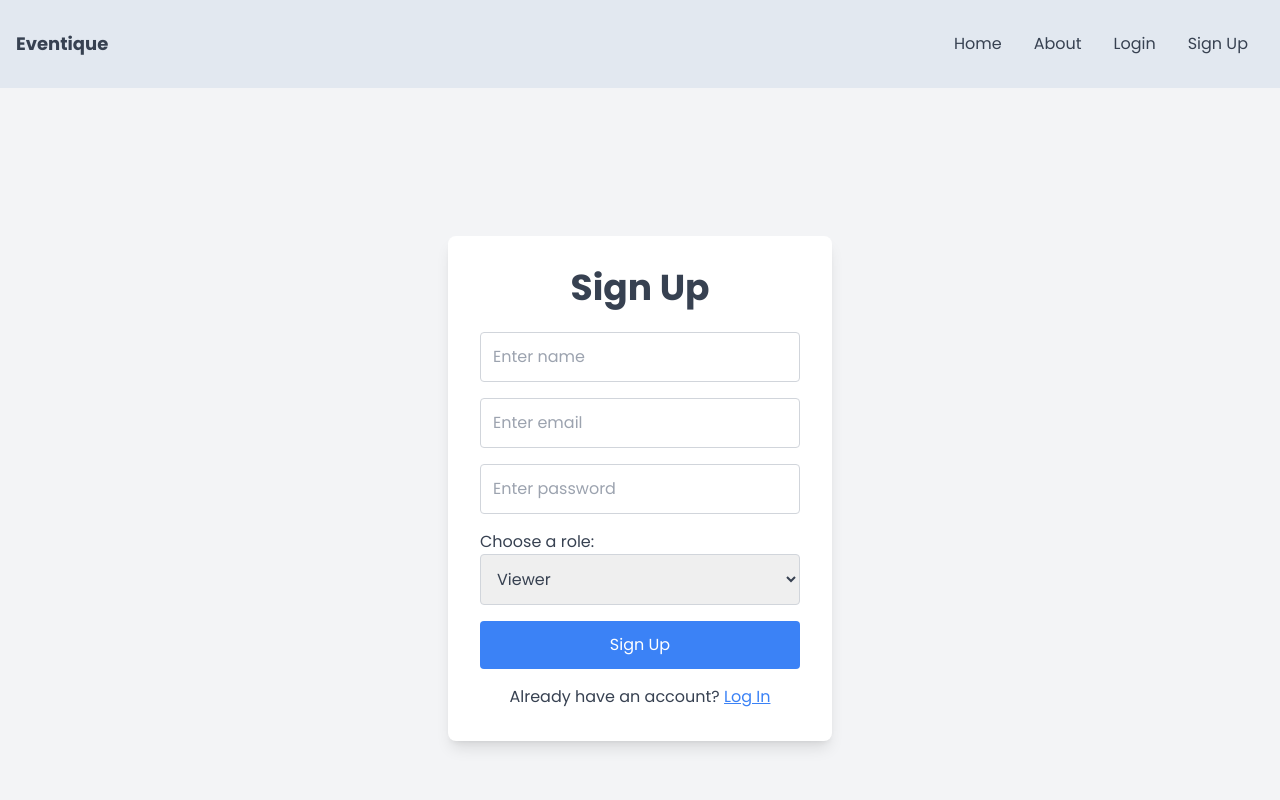
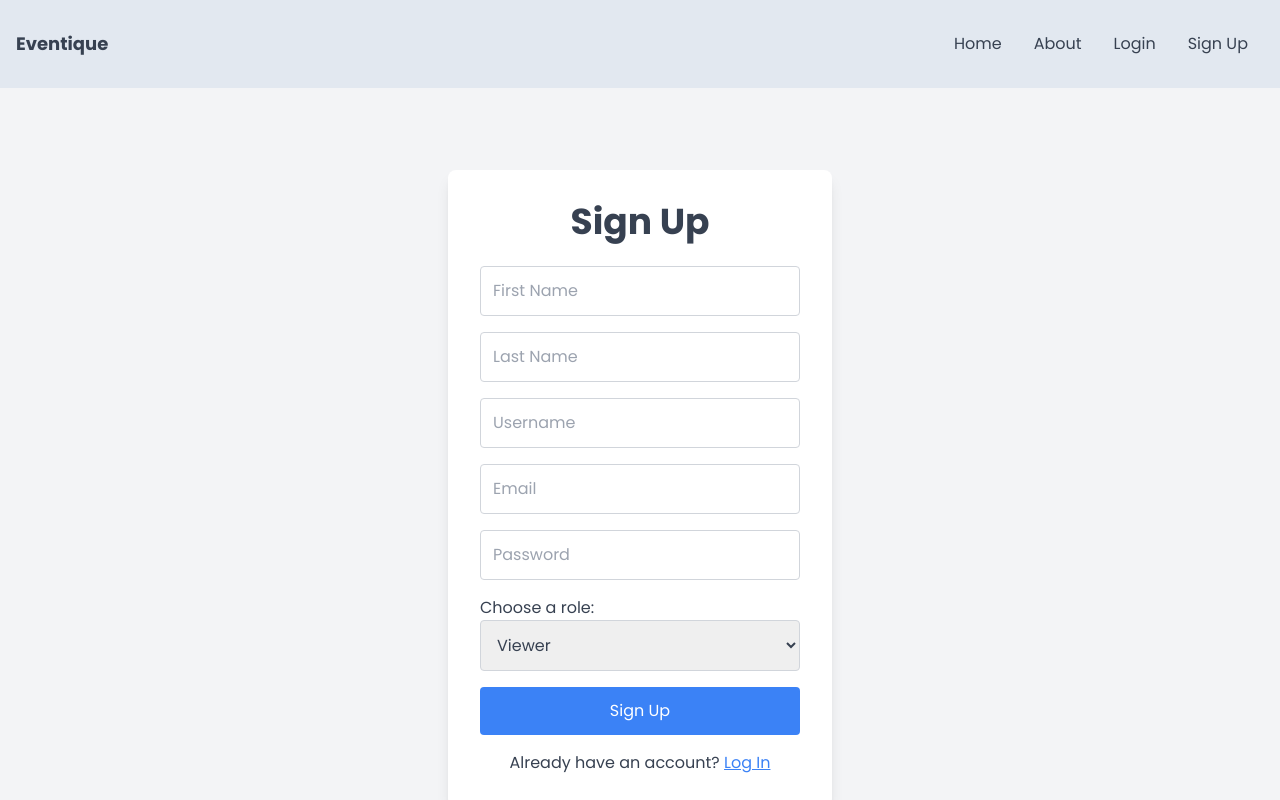
Before and after one commit to Sujan-Koirala021/eventique, a React (Vite) app in the folder client/: page /sign-up in a window 1280 px wide. Shown: the top 800 px of the page. Built offline with nearby package versions, Linux system fonts and the light colour scheme.

Commit message:
tenant conneected

```diff
--- a/client/package.json
+++ b/client/package.json
@@ -11,6 +11,7 @@
   },
   "dependencies": {
     "axios": "^1.7.2",
+    "permitio": "^2.5.0",
     "react": "^18.2.0",
     "react-dom": "^18.2.0",
     "react-icons": "^5.2.1",
--- a/client/src/pages/SignUpPage.jsx
+++ b/client/src/pages/SignUpPage.jsx
@@ -1,12 +1,14 @@
 import React, { useState } from 'react';
-import {Link} from 'react-router-dom';
+import { Link } from 'react-router-dom';
 import axios from 'axios';
 
 function SignupPage() {
-  const [name, setName] = useState('');
+  const [firstName, setFirstName] = useState('');
+  const [lastName, setLastName] = useState('');
+  const [username, setUsername] = useState('');
   const [email, setEmail] = useState('');
   const [password, setPassword] = useState('');
-  const [role, setRole] = useState('reader'); // Default role is 'reader'
+  const [role, setRole] = useState('viewer'); // Default role is 'viewer'
   const [error, setError] = useState('');
   const [success, setSuccess] = useState('');
 
@@ -17,7 +19,9 @@ function SignupPage() {
 
     try {
       const response = await axios.post('http://localhost:5000/api/register', {
-        username: name,
+        firstName,
+        lastName,
+        username,
         email,
         password,
         role,
@@ -37,17 +41,35 @@ function SignupPage() {
         {error && <div className="text-red-500 text-center mb-4">{error}</div>}
         {success && <div className="text-green-500 text-center mb-4">{success}</div>}
         <form onSubmit={handleSignup} className="flex flex-col space-y-4">
+          {/* <div className="flex space-x-2"> */}
+            <input
+              type="text"
+              placeholder="First Name"
+              value={firstName}
+              required
+              onChange={(e) => setFirstName(e.target.value)}
+              className="flex-1 p-3 border border-gray-300 rounded focus:outline-none focus:ring-2 focus:ring-blue-500"
+            />
+            <input
+              type="text"
+              placeholder="Last Name"
+              value={lastName}
+              required
+              onChange={(e) => setLastName(e.target.value)}
+              className="flex-1 p-3 border border-gray-300 rounded focus:outline-none focus:ring-2 focus:ring-blue-500"
+            />
+          {/* </div> */}
           <input
             type="text"
-            placeholder="Enter name"
-            value={name}
+            placeholder="Username"
+            value={username}
             required
-            onChange={(e) => setName(e.target.value)}
+            onChange={(e) => setUsername(e.target.value)}
             className="p-3 border border-gray-300 rounded focus:outline-none focus:ring-2 focus:ring-blue-500"
           />
           <input
             type="email"
-            placeholder="Enter email"
+            placeholder="Email"
             value={email}
             required
             onChange={(e) => setEmail(e.target.value)}
@@ -55,7 +77,7 @@ function SignupPage() {
           />
           <input
             type="password"
-            placeholder="Enter password"
+            placeholder="Password"
             value={password}
             required
             onChange={(e) => setPassword(e.target.value)}
```
Also changed, not shown: 1 other file (tests, documents, lock files or other folders).
